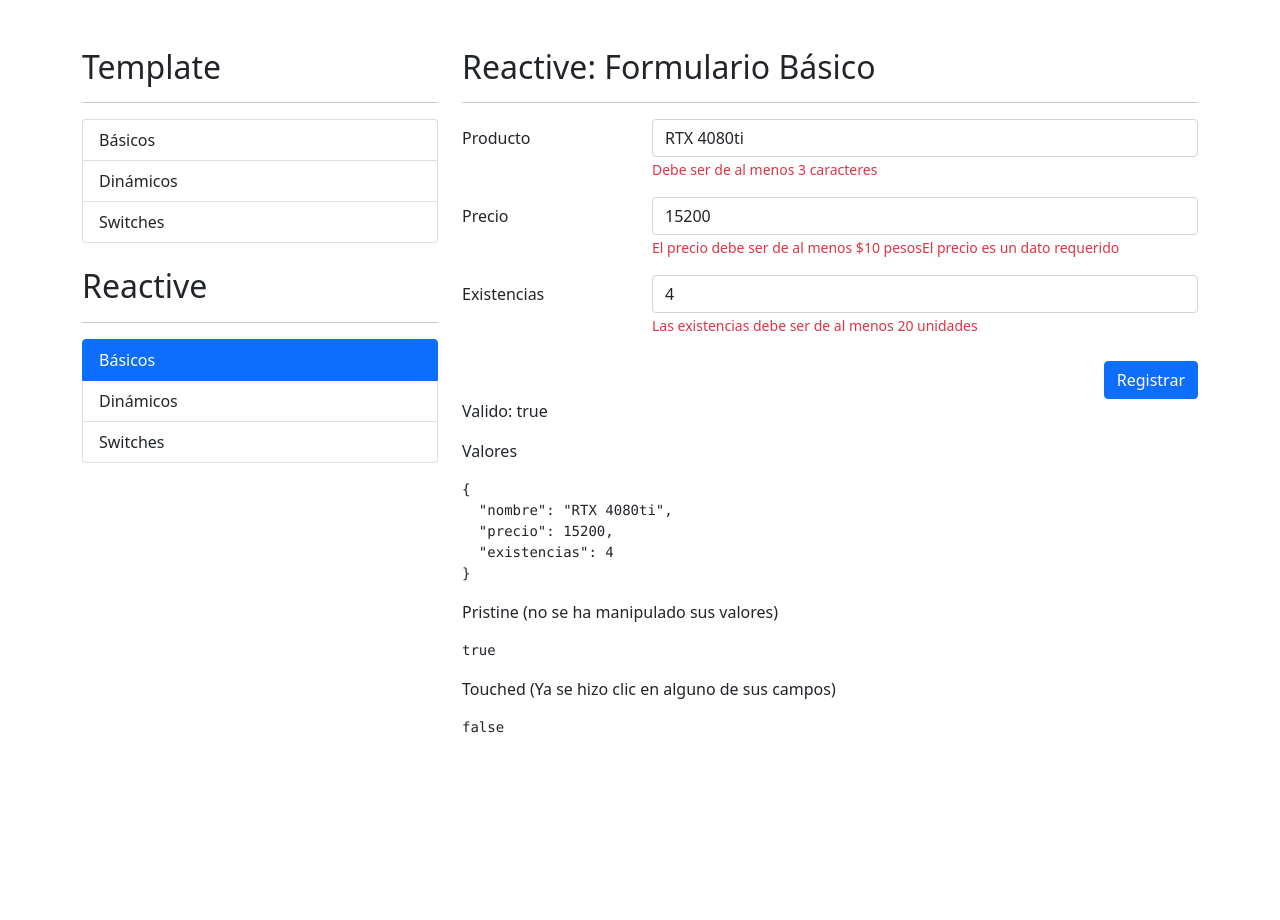
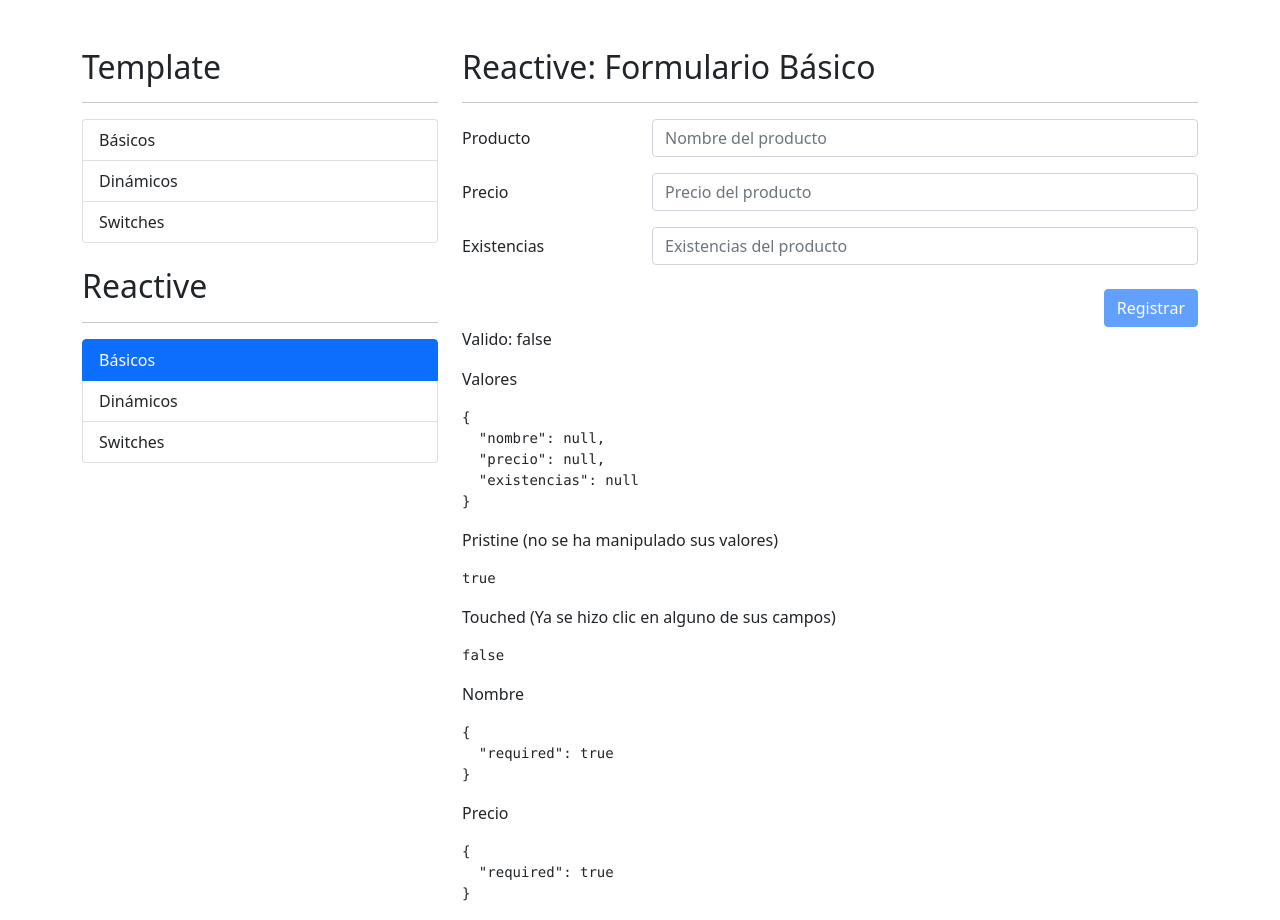
Before and after one commit to alexglzrys/angular-formularios, an Angular app: page /reactive/basicos in a window 1280 px wide. Before the commit the page ends 800 px from the top, so only its background shows below. Built offline with nearby package versions, Linux system fonts and the light colour scheme.

Commit message:
mostrar mensajes de error - formularios reactivos

```diff
--- a/src/app/reactive/components/basicos/basicos.component.html
+++ b/src/app/reactive/components/basicos/basicos.component.html
@@ -11,7 +11,8 @@
           <!-- formControlName: Permite vincular este control con alguno de los campos declarados en el esquema de nuestro formulario reactivo.
           Las validaciónes van del lado de la clase del componente -->
           <input type="text" class="form-control" id="producto" formControlName="nombre" placeholder="Nombre del producto" >
-          <span class="form-text text-danger">Debe ser de al menos 3 caracteres</span>
+          <span class="form-text text-danger" *ngIf="campoEsValido('nombre', 'required')">El nombre es un dato requerido</span>
+          <span class="form-text text-danger" *ngIf="campoEsValido('nombre', 'minlength')">Debe ser de al menos 3 caracteres</span>
         </div>
       </div>
       <!-- Campo precio -->
@@ -19,8 +20,8 @@
         <label class="col-sm-3 col-form-label" for="precio">Precio</label>
         <div class="col-sm-9">
           <input type="number" class="form-control" id="precio" formControlName="precio" placeholder="Precio del producto" >
-          <span class="form-text text-danger" >El precio debe ser de al menos $10 pesos</span>
-          <span class="form-text text-danger" >El precio es un dato requerido</span>
+          <span class="form-text text-danger" *ngIf="campoEsValido('precio', 'min')">El precio debe ser de al menos $10 pesos</span>
+          <span class="form-text text-danger" *ngIf="campoEsValido('precio', 'required')">El precio es un dato requerido</span>
         </div>
       </div>
       <!-- Campo existencias -->
@@ -28,7 +29,8 @@
         <label class="col-sm-3 col-form-label" for="existencias">Existencias</label>
         <div class="col-sm-9">
           <input type="number" class="form-control"id="existencias" formControlName="existencias" placeholder="Existencias del producto">
-          <span class="form-text text-danger">Las existencias debe ser de al menos 20 unidades</span>
+          <span class="form-text text-danger" *ngIf="campoEsValido('existencias', 'min')">Las existencias debe ser de al menos 20 unidades</span>
+          <span class="form-text text-danger" *ngIf="campoEsValido('existencias', 'required')">Las existencias es un dato requerido</span>
         </div>
       </div>
       <!-- Botón de enviar -->
@@ -54,5 +56,11 @@
 
     <p>Touched (Ya se hizo clic en alguno de sus campos)</p>
     <pre>{{ miFormularioBasico.touched | json }}</pre>
+
+    <p>Nombre</p>
+    <pre>{{ miFormularioBasico.controls.nombre.errors | json }}</pre>
+
+    <p>Precio</p>
+    <pre>{{ miFormularioBasico.controls.precio.errors | json }}</pre>
   </div>
 </div>
--- a/src/app/reactive/components/basicos/basicos.component.ts
+++ b/src/app/reactive/components/basicos/basicos.component.ts
@@ -22,9 +22,9 @@ export class BasicosComponent implements OnInit {
   // Es necesario inyectar el servicio de FormBuilder para proceder a construir la estructura de nuestro formulario
   miFormularioBasico: FormGroup = this.fb.group({
     // Especifiar controles, valores por defecto, y validación (arreglo si es más de una validación)
-    nombre: ['RTX 4080ti', [Validators.required, Validators.minLength(3)]],
-    precio: [15200, [Validators.required, Validators.min(0)]],
-    existencias: [4, [Validators.required, Validators.min(1)]]
+    nombre: [ , [Validators.required, Validators.minLength(3)]],
+    precio: [ , [Validators.required, Validators.min(10)]],
+    existencias: [ , [Validators.required, Validators.min(20)]]
   })
 
   // Inyectar servicio de FormBuilder
@@ -33,4 +33,10 @@ export class BasicosComponent implements OnInit {
   ngOnInit(): void {
   }
 
+  campoEsValido(campo: string, typeValidation: string) {
+    // Validar que el campo de formulario pasado como parámetro no tenga errores y que no haya sido tocado
+    // Así como especificar que tipo de validación se debe inspeccionar
+    return ((this.miFormularioBasico.controls[campo].errors?.[typeValidation]) && this.miFormularioBasico.controls[campo].touched);
+  }
+
 }
```
